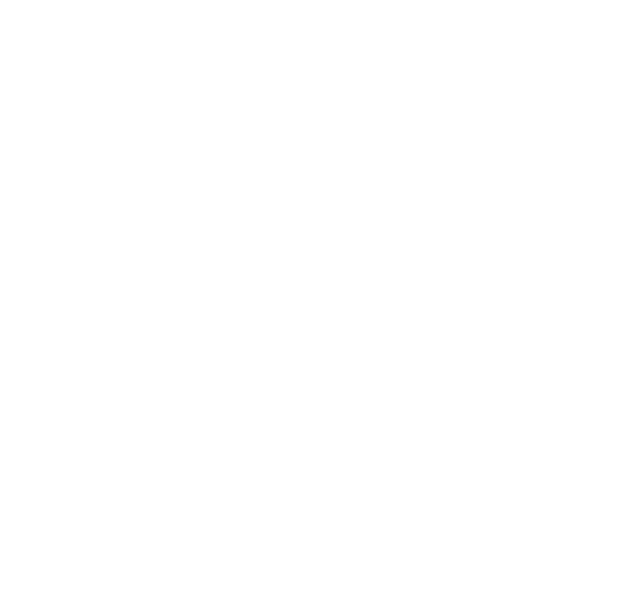
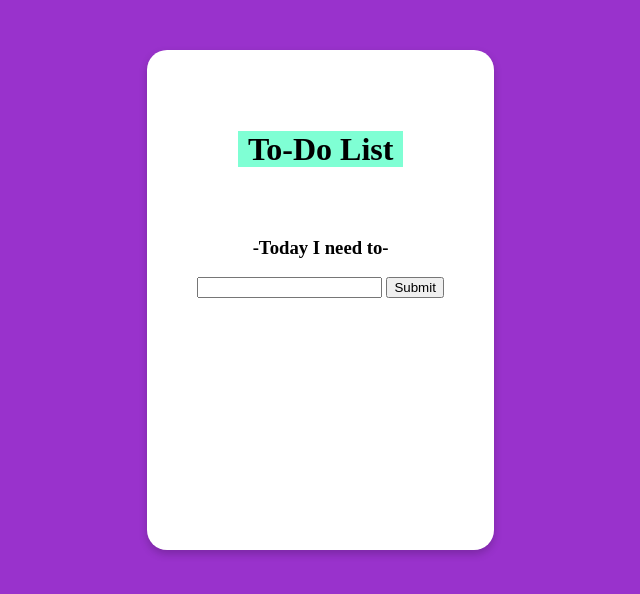
Before and after one commit to dts-kominfo-rea4b/challenge-dom-jawahendy, a website: page index.html in a window 1280 px wide. Shown: the whole page, without its empty margins (303-943 px from the left). Drawn offline with Linux system fonts and the light colour scheme.

Commit message:
Hendy nurfrianto Done

```diff
--- a/index.html
+++ b/index.html
@@ -1,11 +1,14 @@
 <!DOCTYPE html>
 <html lang="en">
+
 <head>
   <meta charset="UTF-8" />
   <meta http-equiv="X-UA-Compatible" content="IE=edge" />
   <meta name="viewport" content="width=device-width, initial-scale=1.0" />
   <title>Challenge - DOM</title>
+  <link rel="stylesheet" href="styles.css" />
 </head>
+
 <body>
   <div id="app">
     <!-- TODO: Buatlah sebuah header dengan id todo-title -->
@@ -17,25 +20,49 @@
 
     <!-- Section output -->
     <!-- TODO: Buatlah sebuah <ul> dengan id todo-output -->
+    <h1 id="todo-title"><span>To-Do List</span></h1>
+    <br />
+    <h3 id="todo-subtitle">-Today I need to-</h3>
+    <input type="text" id="todo-input" />
+    <button id="todo-submit">Submit</button>
+    <ul id="todo-output"></ul>
+
   </div>
 
   <!-- ! Untuk tantangan ini, script jangan diubah ke external js yah ! -->
   <script>
     // TODO: Deklarasi variable sesuai dengan kebutuhan di sini
-      let button;
-      let input;
-      let output;
+    let button = document.querySelector('#todo-submit');
+    let input = document.querySelector('#todo-input');
+    let output = document.querySelector('#todo-output');
 
     // TODO: Buatlah sebuah fungsi dengan nama fnClickHandler
     // Fungsi yang digunakan untuk menambahkan tulisan
     // Jangan ubah cara deklarasi fungsinya, cukup isi saja
-      function fnClickHandler(toDoItem) {}
+    function fnClickHandler(toDoItem) {
+      let li = document.createElement('li');
+      li.textContent = toDoItem;
+      li.className = 'todo-output-item';
+      return li;
+    }
 
     // TODO: register event onclick / addEventListener untuk button
     // akan menjalankan fungsi fnClickHandler
 
+    button.addEventListener('click', (event) => {
+      output.appendChild(fnClickHandler(input.value));
+      input.value = ""
+    });
+
     // TODO: register event onkeypress / addEventListener untuk input
     // sehingga saat di input ditekan enter akan menjalankan fungsi fnClickHandler juga
+    input.addEventListener('keyup', (event) => {
+      if (event.key === 'Enter') {
+        output.appendChild(fnClickHandler(input.value));
+        input.value = ""
+      }
+    });
   </script>
 </body>
+
 </html>
--- /dev/null
+++ b/styles.css
@@ -0,0 +1,27 @@
+body{
+background-color: darkorchid;
+}
+  #todo-title {
+    padding: 10px;
+    text-align: center;
+  }
+  #app {
+    box-shadow: 0 4px 8px 0 rgba(0, 0, 0, 0.2);
+    transition: 0.3s;
+    width: fit-content;
+    height: 400px;
+    margin: 50px;
+    border-radius: 20px;
+    padding: 50px;
+    justify-content: center;
+    background-color: white;
+    margin-left: 35%;
+  }
+  h3 {
+    text-align: center;
+  }
+  #todo-title span {
+    background-color: aquamarine;
+    padding-left: 10px;
+    padding-right: 10px;
+  }
```
Lines whose indentation alone changed are shown as unchanged.
